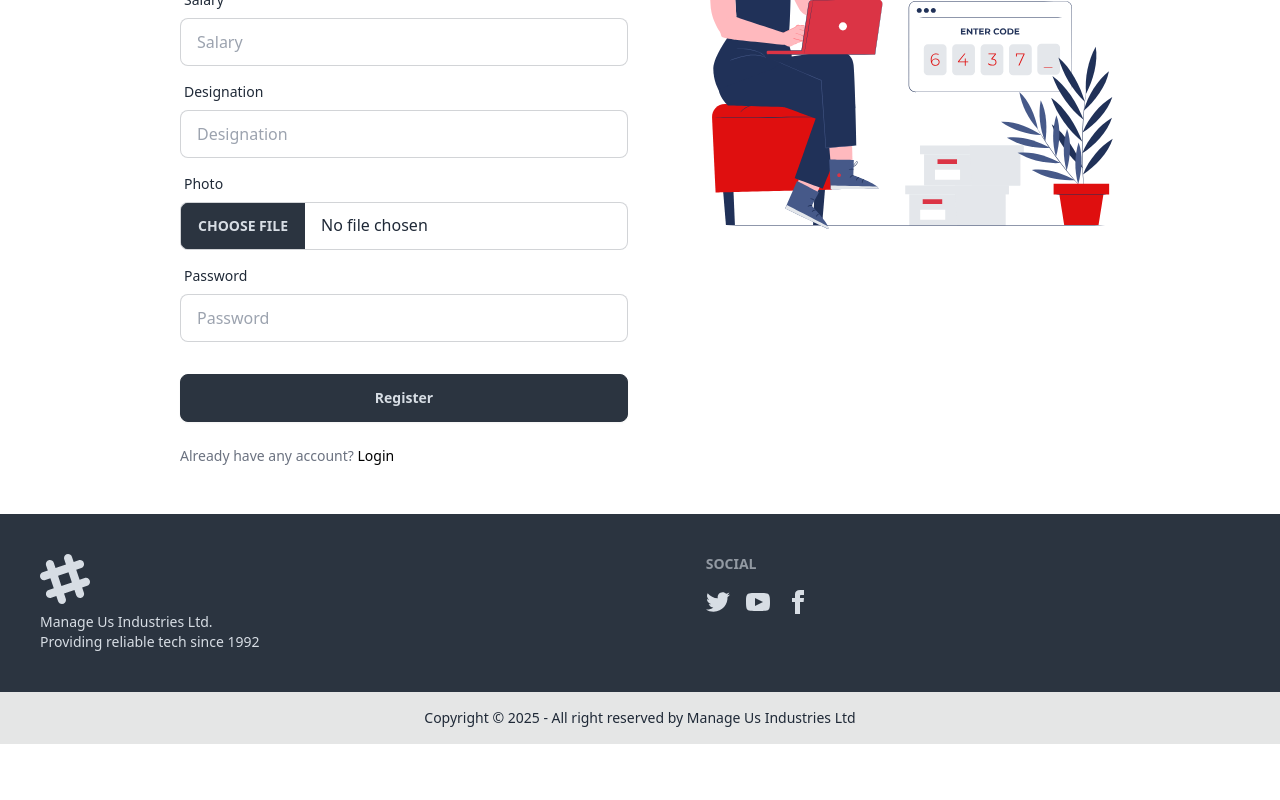
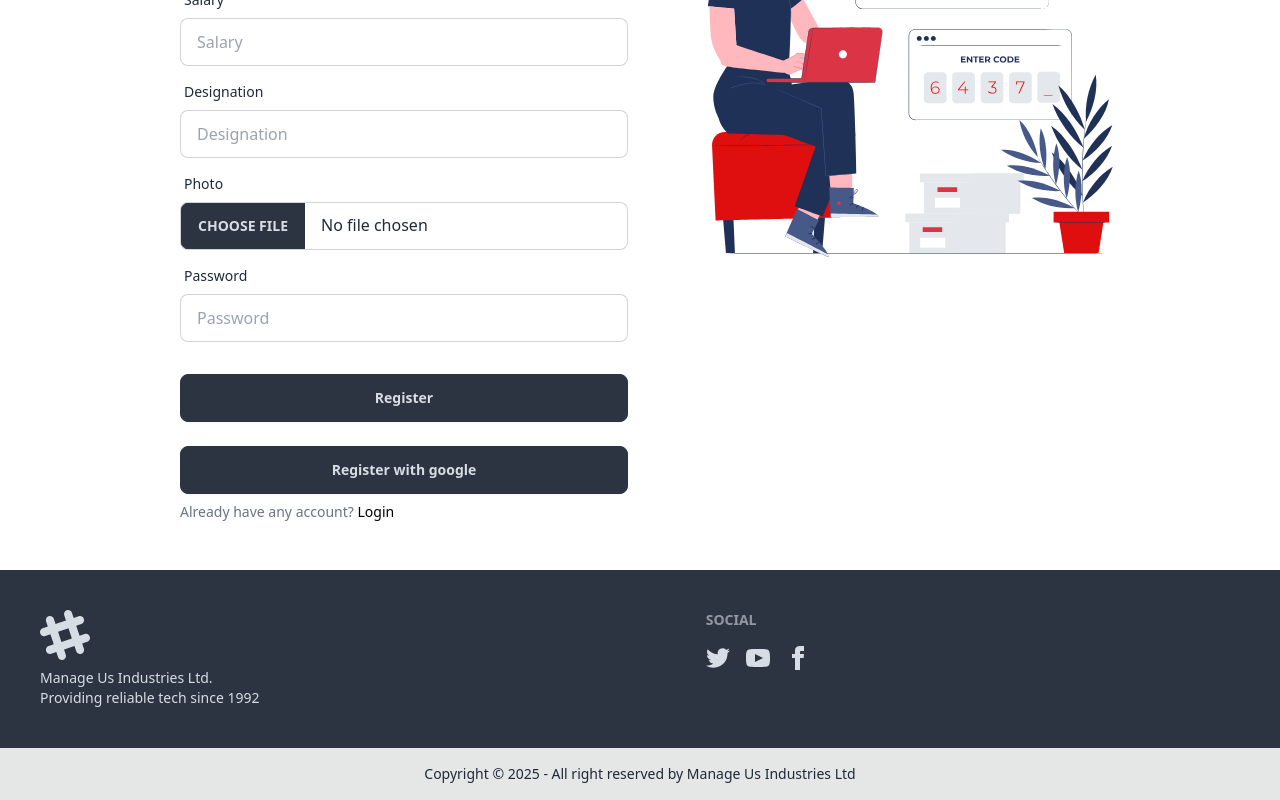
Before and after one commit to ahasan-ullah/Management-System-Client, a React (Vite) app: page /register in a window 1280 px wide. Shown: the part 566-1366 px from the top of the page. Before the commit the page ends 1310 px from the top, so only its background shows below. Built offline with nearby package versions, Linux system fonts and the light colour scheme; no server answers.

Commit message:
jwt installed but not added

```diff
--- a/src/pages/Login.jsx
+++ b/src/pages/Login.jsx
@@ -10,7 +10,7 @@ import AuthContext from "../provider/AuthContext";
 const Login = () => {
   const navigate = useNavigate();
   const location = useLocation();
-  const { loginUser } = useContext(AuthContext);
+  const { loginUse, googleLogin } = useContext(AuthContext);
 
   const from = location.state?.from?.pathname || "/";
 
@@ -60,6 +60,10 @@ const Login = () => {
     }
   };
 
+  const handleGoogleLogin=()=>{
+    console.log('logged in');
+  }
+
   return (
     <>
       <Helmet>
@@ -106,6 +110,9 @@ const Login = () => {
               </div>
             </form>
             <div className="card-body -mt-10">
+              <div className="form-control">
+                <button onClick={handleGoogleLogin} className="btn btn-neutral">Login with google</button>
+              </div>
               <p className="text-gray-500 text-sm">
                 Don't have any account?{" "}
                 <Link to={"/register"} className="text-black">
--- a/src/pages/Register.jsx
+++ b/src/pages/Register.jsx
@@ -19,7 +19,7 @@ const Register = () => {
     reset,
     formState: { errors },
   } = useForm();
-  const { createUser, updateUser } = useContext(authContext);
+  const { createUser, updateUser, googleLogin } = useContext(authContext);
   const navigate = useNavigate();
 
   const onSubmit = async (data) => {
@@ -56,7 +56,8 @@ const Register = () => {
       });
 
     //firebase authentications
-    createUser(data.email, data.password).then((result) => {
+    createUser(data.email, data.password)
+      .then((result) => {
         updateUser(name, image)
           .then(() => {
             reset();
@@ -70,8 +71,13 @@ const Register = () => {
             navigate("/");
           })
           .catch((error) => console.log(error));
-    }).catch(err=>console.log(err));
+      })
+      .catch((err) => console.log(err));
   };
+
+  const handleGoogleLogin=()=>{
+    console.log('logged in');
+  }
 
   return (
     <>
@@ -219,6 +225,11 @@ const Register = () => {
               </div>
             </form>
             <div className="card-body -mt-10">
+              <div className="form-control">
+                <button onClick={handleGoogleLogin} className="btn btn-neutral">
+                  Register with google
+                </button>
+              </div>
               <p className="text-gray-500 text-sm">
                 Already have any account?{" "}
                 <Link to={"/login"} className="text-black">
```
Lines whose indentation alone changed are shown as unchanged.
